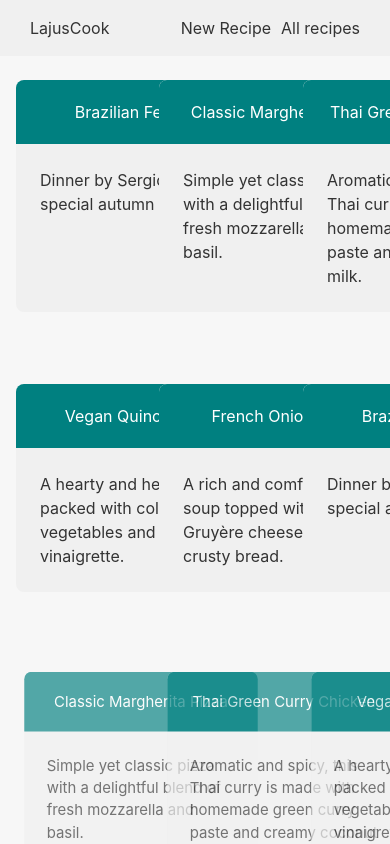
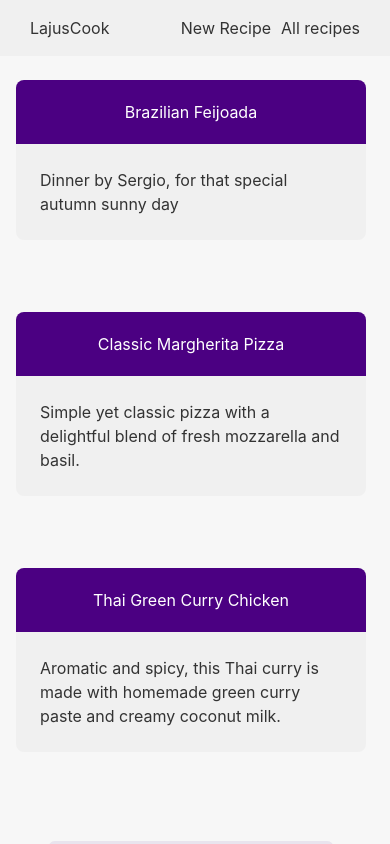
Before and after one commit to elanor/lajus-cookbook, a React (Create React App) app: page / in a window 390 px wide. Built offline with nearby package versions, Linux system fonts and the light colour scheme.

Commit message:
fixed responsive design on landing with tailwind only styles

```diff
--- a/src/App.css
+++ b/src/App.css
@@ -105,7 +105,7 @@ header {
 }
 
 .tile__title {
-  background-color: teal;
+  background-color: indigo;
   color: white;
   padding: 20px 24px 20px 24px;
   margin: unset !important;
@@ -139,18 +139,39 @@ footer {
 .new-recipe:popover-open {
   margin: auto;
   display: flex;
-  justify-content: center;
+  justify-content: flex-start;
   align-items: center;
   z-index: 3000;
   width: 50%;
-  padding: 0 10px;
   border-radius: 10px;
   border-color: black;
+  flex-direction: column;
+  overflow-y: auto;
+  max-height: 90vh;
+}
+
+.new-recipe:popover-open::-webkit-scrollbar-thumb, .new-recipe:popover-open::-webkit-scrollbar {
+  border-radius: 10px;
+  width: 10px;
+
+}
+
+.new-recipe:popover-open::-webkit-scrollbar-thumb {
+  background-color: indigo;
 }
 
 .new-recipe::backdrop {
   background: url("https://mdn.github.io/dom-examples/popover-api/blur-background/tile.png");
   opacity: 60%;
+}
+
+.new-recipe-form__close {
+  align-self: flex-end;
+  position: sticky;
+  top: 12px;
+  right: 18px;
+  z-index: 1;
+  align-self: flex-end;
 }
 
 .button {
@@ -166,6 +187,6 @@ footer {
 .button__primary:hover, .button__secondary {
   background: unset;
   background-color: #f0f0f0;
-  color: teal;
-  border: teal solid 2px;
+  color: indigo;
+  border: indigo solid 2px;
 }
--- a/src/App.js
+++ b/src/App.js
@@ -53,7 +53,16 @@ const [isOpenNewRecipe, setIsOpenNewRecipe] = useState( false );
     </div>
 
     {/* {isOpenNewRecipe? <NewRecipe className="new-recipe__popover" /> : null } */}
-    <div id="opennewrecipe" popover="" className="new-recipe"><NewRecipe /></div>
+    <div id="opennewrecipe" popover="" className="new-recipe">
+        <button className="new-recipe-form__close close-btn"
+                    popovertarget="opennewrecipe"
+                    popovertargetaction="hide">
+                <span className="text-2xl">&times;</span>
+                <span className="sr-only">Close</span>
+
+        </button>
+      <NewRecipe />
+    </div>
 
 
 
--- a/src/NewRecipe.js
+++ b/src/NewRecipe.js
@@ -1,6 +1,7 @@
 import recipes from "./mock/recipes-list.js";
 import React, {useState} from "react";
 import './index.css';
+import './NewRecipe.css';
 
 function NewRecipe({ addRecipe }) {
 
@@ -75,15 +76,7 @@ function NewRecipe({ addRecipe }) {
         };
 
     return(
-        <div className="new-recipe-form p-6 bg-white shadow-md rounded-lg flex justify-end flex-col self-end">
-
-        <button className="new-recipe-form__close close-btn"
-                popovertarget="opennewrecipe"
-                popovertargetaction="hide">
-            <span className="text-2xl">&times;</span>
-            <span className="sr-only">Close</span>
-
-        </button>
+        <div className="new-recipe-form p-6 bg-white shadow-md rounded-lg flex justify-end flex-col">
 
         <div className="flex p-6">
             <form className="new-recipe-form__content space-y-4" onSubmit={handleSubmit}>
@@ -111,7 +104,7 @@ function NewRecipe({ addRecipe }) {
                 <textarea name="description" value={formData.description} onChange={handleChange} placeholder="Description" className="w-full px-4 py-2 border rounded"/>
                 <div className="grid gap-2 grid-cols-3">
                     <input type="text" name="servings" value={formData.servings} onChange={handleChange} placeholder="Servings" className="w-full px-4 py-2 border rounded"/>
-                    <select name="preptime" value={formData.preptime} onChange={handleChange} className="w-full pl-4 pr-6 py-2 border rounded">
+                    <select name="preptime" value={formData.preptime} onChange={handleChange} className="w-full pl-4 pr-6 py-2 border rounded new-recipe-form__select">
                         <option value="5 min">5 min</option>
                         <option value="10 min">10 min</option>
                         <option value="15 min">15 min</option>
--- a/src/RecipeList.js
+++ b/src/RecipeList.js
@@ -4,7 +4,8 @@ import recipes from './mock/recipes-list';
 
 function RecipeList() {
   return (
-    <div className='inline-grid gap-10 grid-cols-3'>
+    // <div className='inline-grid gap-10 grid-cols-3 tablet:grid-cols-2 mobile:grid-cols-1'>
+    <div className='grid gap-10 grid-flow-row grid-cols-autoFit grow'>
                 {recipes.map((recipe) => (
                 <Link to={`/recipe/${recipe.id}`} className="tile m-4" key={recipe.id}>
                     <h2 className='tile__title'>{recipe.name}</h2>
--- a/src/index.css
+++ b/src/index.css
@@ -12,10 +12,10 @@ body {
 }
 
 main {
-  display: flex;
+  /* display: flex;
   justify-content: center;
   flex-direction: column;
-  align-items: center;
+  align-items: center; */
   flex-grow: 1;
 }
 
--- a/tailwind.config.js
+++ b/tailwind.config.js
@@ -4,10 +4,16 @@ module.exports = {
   content: ["./src/**/*.{js,jsx,ts,tsx,html}"],
   theme: {
     screens: {
-      'mobile': '390px',
-      'tablet': '640px',
-      'laptop': '1024px',
-      'desktop': '1280px',
+      'laptop': {
+        'max': '1024px'
+      },
+      'tablet': {
+        'max': '767px'
+      },
+      'mobile': {
+        'max': '390px'
+      }
+      // 'desktop': '1280px',
     },
     colors: {
       'blue': '#007ace',
@@ -24,7 +30,10 @@ module.exports = {
       },
       borderRadius: {
         'xl': '1.5rem',
-      }
+      },
+      gridTemplateColumns: {
+        'autoFit': 'repeat(auto-fit, minmax(250px, 1fr))',
+      },
     }
   },
   plugins: [
@@ -32,3 +41,14 @@ module.exports = {
     // require('@tailwindcss/typography'),
   ],
 }
+
+// .recipe-list__tiles {
+//   width: 100%;
+//   /* grid-auto-flow: column; */
+//   /* grid-template-columns: auto; */
+//   grid-template-rows: minmax();
+//   /* grid: repeat(3, 80px) / auto-flow; */
+//   grid-template-columns: repeat(auto-fit, minmax(250px, 1fr));
+//   flex-shrink: 0;
+//   flex-grow: 1;
+// }
```
Also changed, not shown: src/NewRecipe.css (+9 -5 lines).
